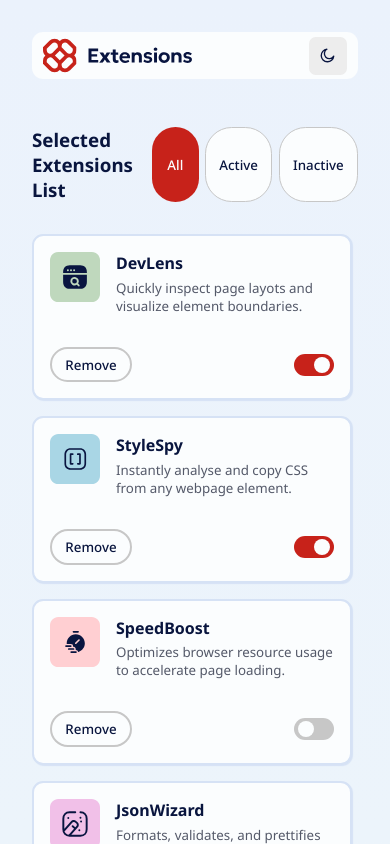
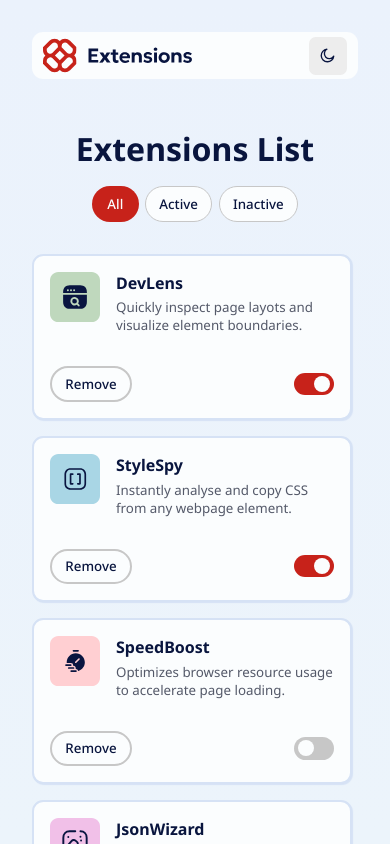
Before and after one commit to Nicole-Ari/extensions-manager, a React (Create React App) app: page / in a window 390 px wide. Shown: the top 844 px of the page. Built offline with nearby package versions, Linux system fonts and the light colour scheme.

Commit message:
Responsive design

```diff
--- a/src/components/SelectedExtensions.jsx
+++ b/src/components/SelectedExtensions.jsx
@@ -49,7 +49,7 @@ function SelectedExtensions() {
   return (
     <div className="items">
       <div className="item">
-        <h3>Selected Extensions List</h3>
+        <h3>Extensions List</h3>
         <div className="options">
           <button className="btn btn-all actif" ref={all} onClick={showAll}>
             All
--- a/src/components/card.css
+++ b/src/components/card.css
@@ -3,12 +3,13 @@
   display: flex;
   flex-direction: column;
   gap: 2em;
-  max-width: 20em;
+  width: 20em;
   border-radius: var(--br-out);
   border: 2px solid var(--Neutral-200);
   box-shadow: 1px 1px 1px var(--Neutral-200);
   padding: 1em;
   justify-content: space-between;
+  flex: 0 1 clamp(20em, 30%, 30em);
 }
 
 .top {
@@ -121,3 +122,10 @@
   outline: 2px solid var(--Red-400);
   border: 2px solid var(--Neutral-700);
 }
+
+@media screen and (max-width: 66.94em) {
+  .card {
+    /* width: clamp(20em, 40em - 1em, 30em); */
+    /* background: #000; */
+  }
+}
--- a/src/container/home.css
+++ b/src/container/home.css
@@ -44,7 +44,7 @@
   color: var(--Neutral-900);
   font-family: var(--ff-secondary);
 }
-.btn:not(.actif, .btn):hover {
+.btn:not(.actif):hover {
   cursor: pointer;
   background: var(--Neutral-100);
 }
@@ -102,3 +102,14 @@
   border: 2px solid var(--Neutral-900);
   outline: 2px solid var(--Red-400);
 }
+@media screen and (max-width: 434px) {
+  .item {
+    flex-direction: column;
+    justify-content: center;
+    align-items: center;
+    gap: 1em;
+  }
+  .item > h3 {
+    font-size: 2em;
+  }
+}
```
